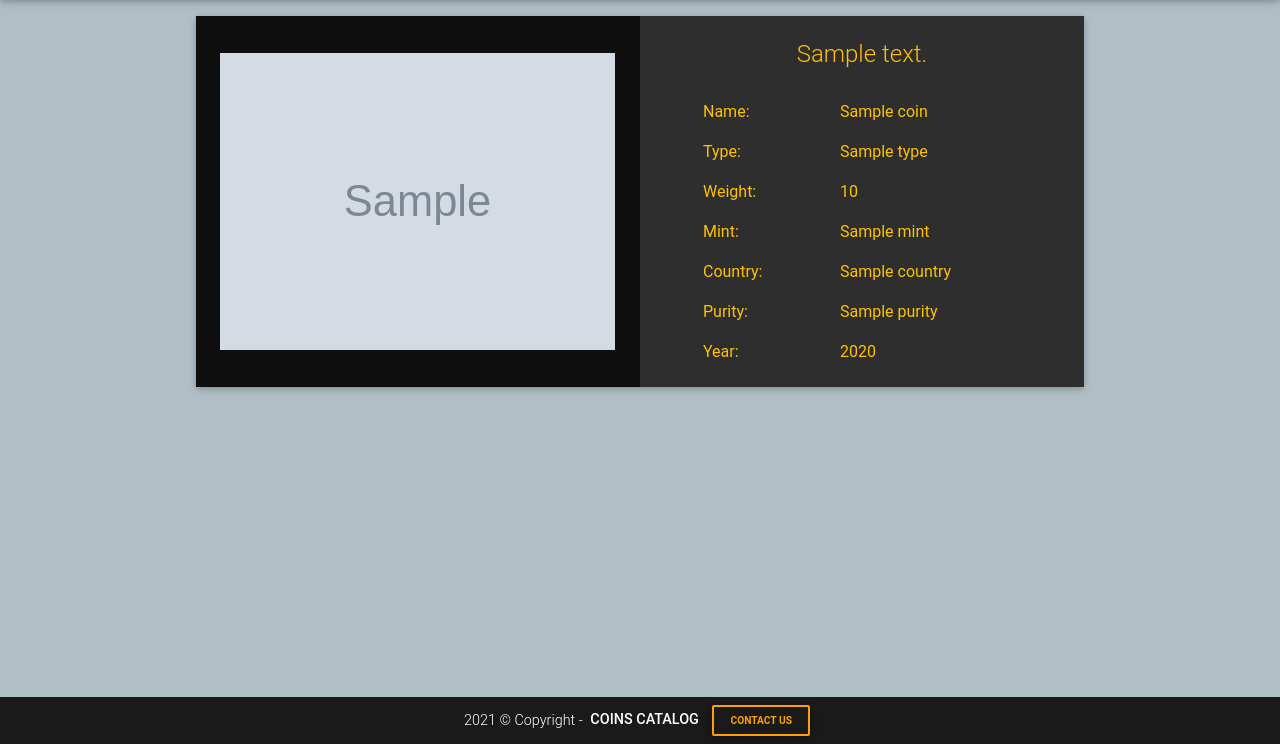
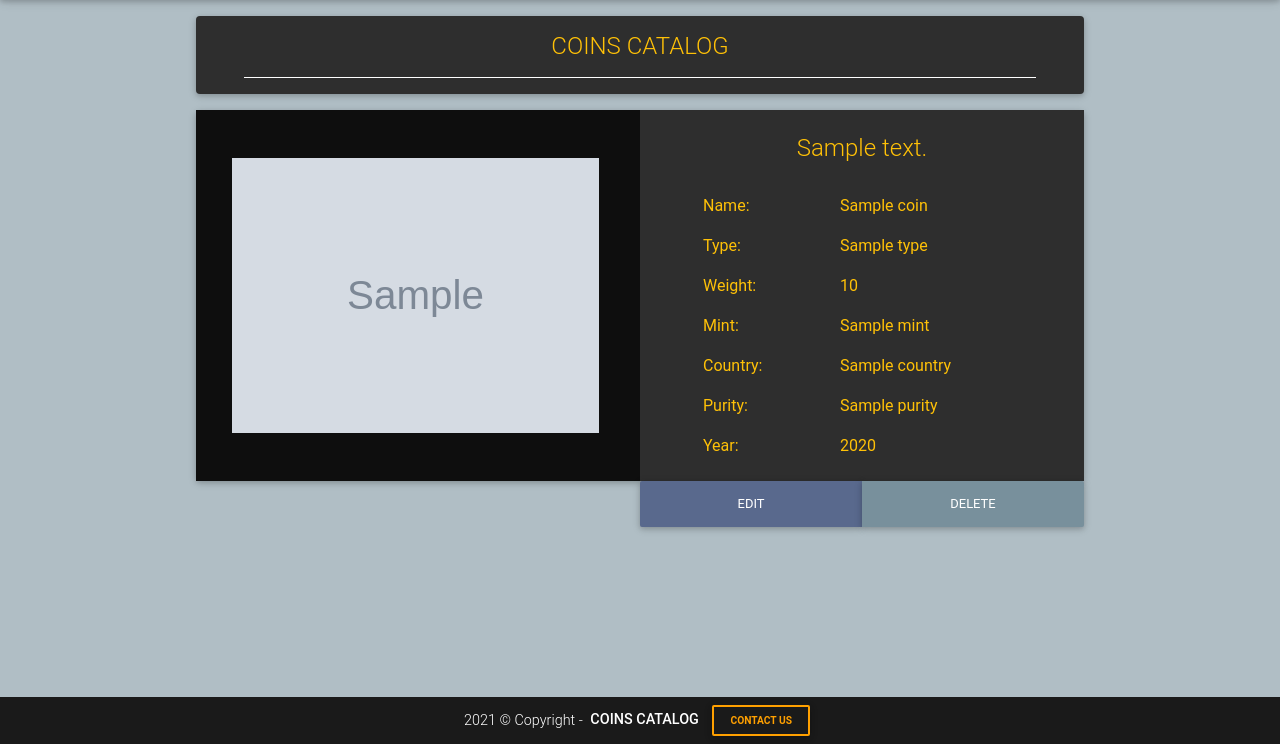
Before and after one commit to Code-Institute-Submissions/MP3-1, a Flask app: page /catalog in a window 1280 px wide. Shown: the part 56-800 px from the top of the page. Run offline with Flask 2, Linux system fonts and the light colour scheme; grey boxes marked "Sample" are stand-in pictures; a database or web service that is not in the repository returns one stand-in record (values such as "Sample title"); some libraries are stand-ins or nearby versions.

Commit message:
Add edit and delete buttons in Catalog

```diff
--- a/static/css/style.css
+++ b/static/css/style.css
@@ -17,6 +17,11 @@ a:hover{
 h2{
     background-color: dimgrey;
     text-align: center;
+}
+
+.offset{
+    margin-left: 10%;
+    margin-right: 10%;
 }
 
 /* navigation */
@@ -66,9 +71,8 @@ form a{
 
 /* catalog */
 
-.offset{
-    margin-left: 10%;
-    margin-right: 10%;
+.bg-transparent{
+    background-color: transparent !important;
 }
 
 .img-backgrund{
@@ -92,13 +96,13 @@ form a{
 @media (min-width: 992px){
     .img-backgrund img {
         position: absolute;
+        max-width: 367px;
     }
 }
 
 @media (min-width: 1200px){
     .img-backgrund img {
-        max-width: 395px;
-        left: 1.5em;
+        left: 2.25em;
     }
 }
 
--- a/templates/catalog.html
+++ b/templates/catalog.html
@@ -2,10 +2,14 @@
 {% block content %}
 
 <h1 class="sr-only">Catalog</h1>
+<div class="card offset elegant-color rounded pt-3 mb-3">
+    <h4 class="amber-text text-center text-uppercase mb-0">Coins catalog</h4>
+    <hr class="hr-light mx-4 mx-md-5">
+</div>
 <!-- loop through a coins table and extract a data -->
 {% for coin in coins %}
     <div class="row offset">
-        <div class="card col mb-4">
+        <div class="col card bg-transparent">
             <div class="row row-cols-1 row-cols-lg-2">
                 <!--Card image-->
                 <div class="col img-backgrund">
@@ -62,5 +66,12 @@
             </div>
         </div>
     </div>
+    <div class="row offset mb-4">
+                <div class="col-lg-6"></div>
+                <div class="col btn-group px-0 mx-0" role="group" aria-label="edit and delete buttons">
+                    <a href="#" class="col btn btn-mdb-color mt-0 mx-0">Edit</a>
+                    <a href="#" class="col btn btn-blue-grey mt-0 mx-0">Delete</a>
+                </div>
+            </div>
 {% endfor %}
 {% endblock %}
--- a/templates/new_coin.html
+++ b/templates/new_coin.html
@@ -24,7 +24,7 @@
                         <label for="type" class="col-sm-4 col-form-label">Type</label>
                         <div class="col-sm-8">
                             <select class="form-control" id="type" name="type" required>
-                                <option value="" disabled selected>Coin type</option>
+                                <option disabled selected>Coin type</option>
                                 {% for option in type %}
                                     <option value="{{ option.type }}">{{ option.type }}</option>
                                 {% endfor %}
```
